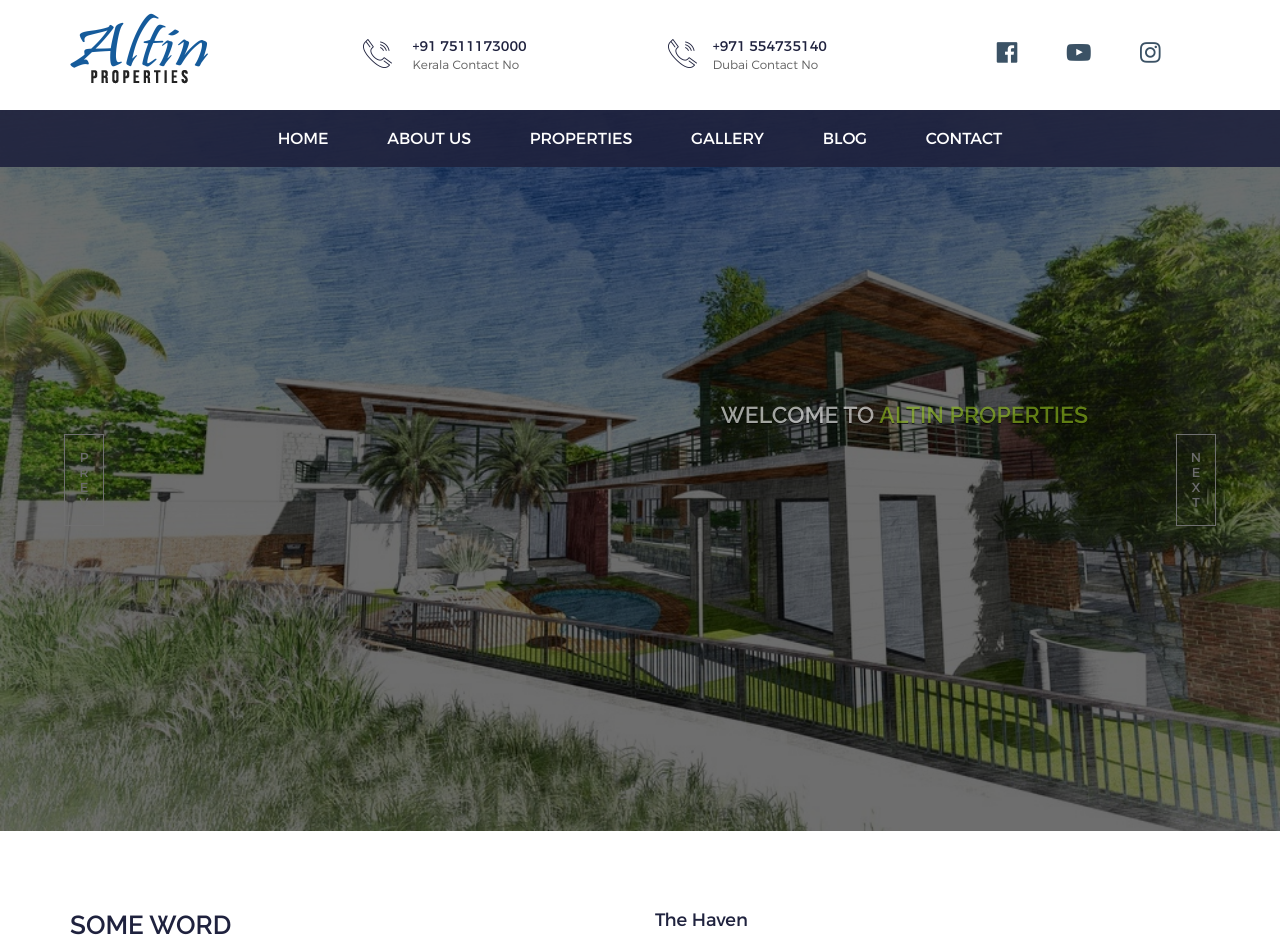
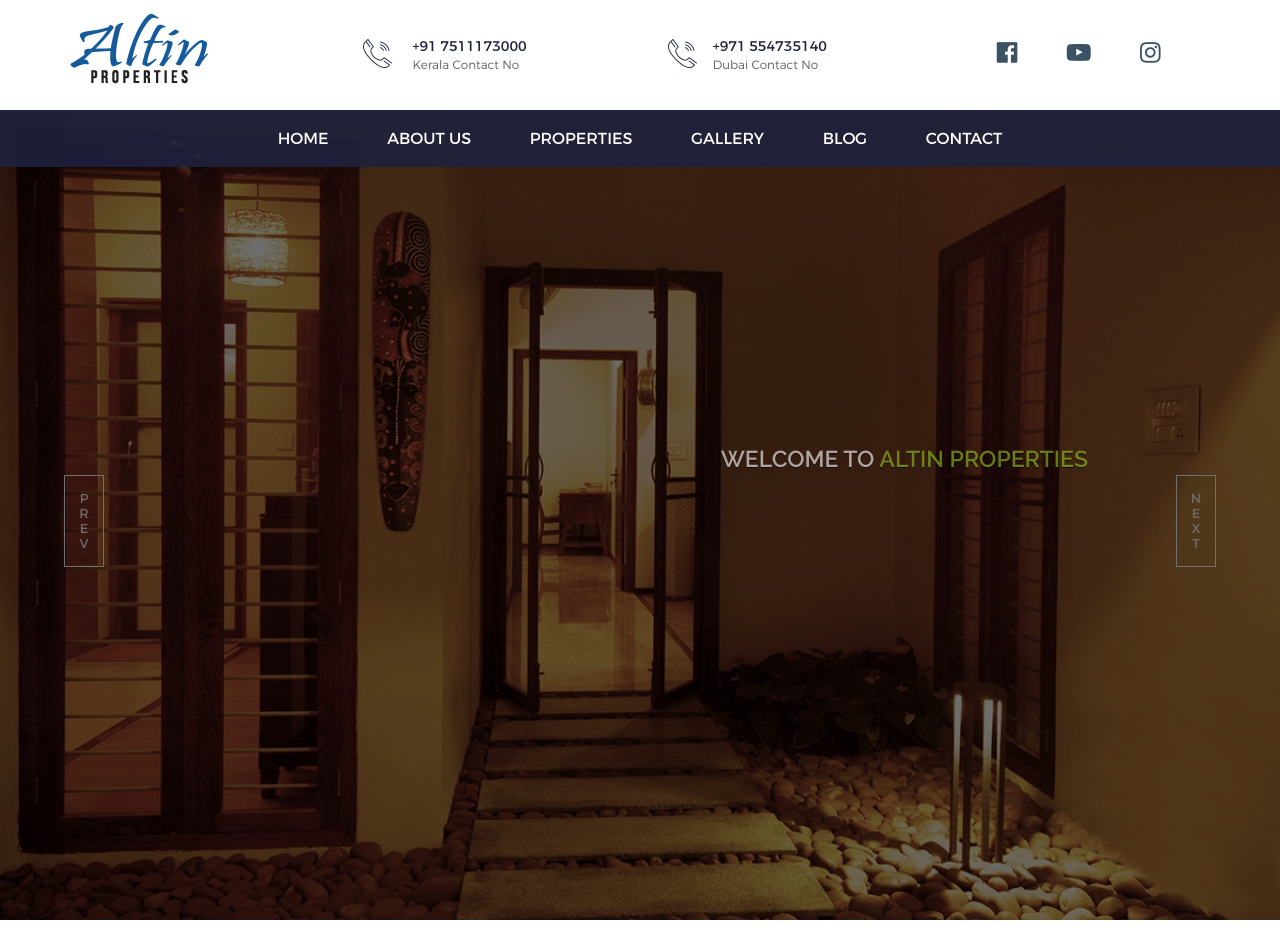
Before and after one commit to altinproperties/altinproperties.github.io, a Jekyll site: the page built from index.html, in a window 1280 px wide. Shown: the top 942 px of the page. Built offline with Jekyll 4.4.1, drawn with Linux system fonts in a browser that asks for light colours; comment, search, counter and statistics services are not loaded.

Commit message:
Updated Images

```diff
--- a/index.html
+++ b/index.html
@@ -13,12 +13,12 @@ keywords: keywords, keywords
     <div class="slider-1 pos-relative slider-overlay">
         <div class="bend niceties preview-1">
             <div id="ensign-nivoslider-3" class="slides">
-                <img src="images/slider/1.jpg" alt="" title="#slider-direction-1">
-                <img src="images/slider/2.jpg" alt="" title="#slider-direction-2">
-                <img src="images/slider/3.jpg" alt="" title="#slider-direction-3">
-                <img src="images/slider/4.jpg" alt="" title="#slider-direction-4">
-                <img src="images/slider/5.jpg" alt="" title="#slider-direction-5">
-                <img src="images/slider/6.jpg" alt="" title="#slider-direction-6">
+                <img src="images/s1.jpg" alt="" title="#slider-direction-1">
+                <img src="images/s2.jpg" alt="" title="#slider-direction-2">
+                <img src="images/s3.jpg" alt="" title="#slider-direction-3">
+                <img src="images/s4.jpg" alt="" title="#slider-direction-4">
+                <img src="images/s5.jpg" alt="" title="#slider-direction-5">
+                <img src="images/s6.jpg" alt="" title="#slider-direction-6">
             </div>
             <!-- direction 1 -->
             <div id="slider-direction-1" class="slider-direction">
```
Also changed, not shown: images/s1.jpg (added), images/s2.jpg (added), images/s3.jpg (added), images/s4.jpg (added), images/s5.jpg (added), images/s6.jpg (added), lib/css/nivo-slider.css.
